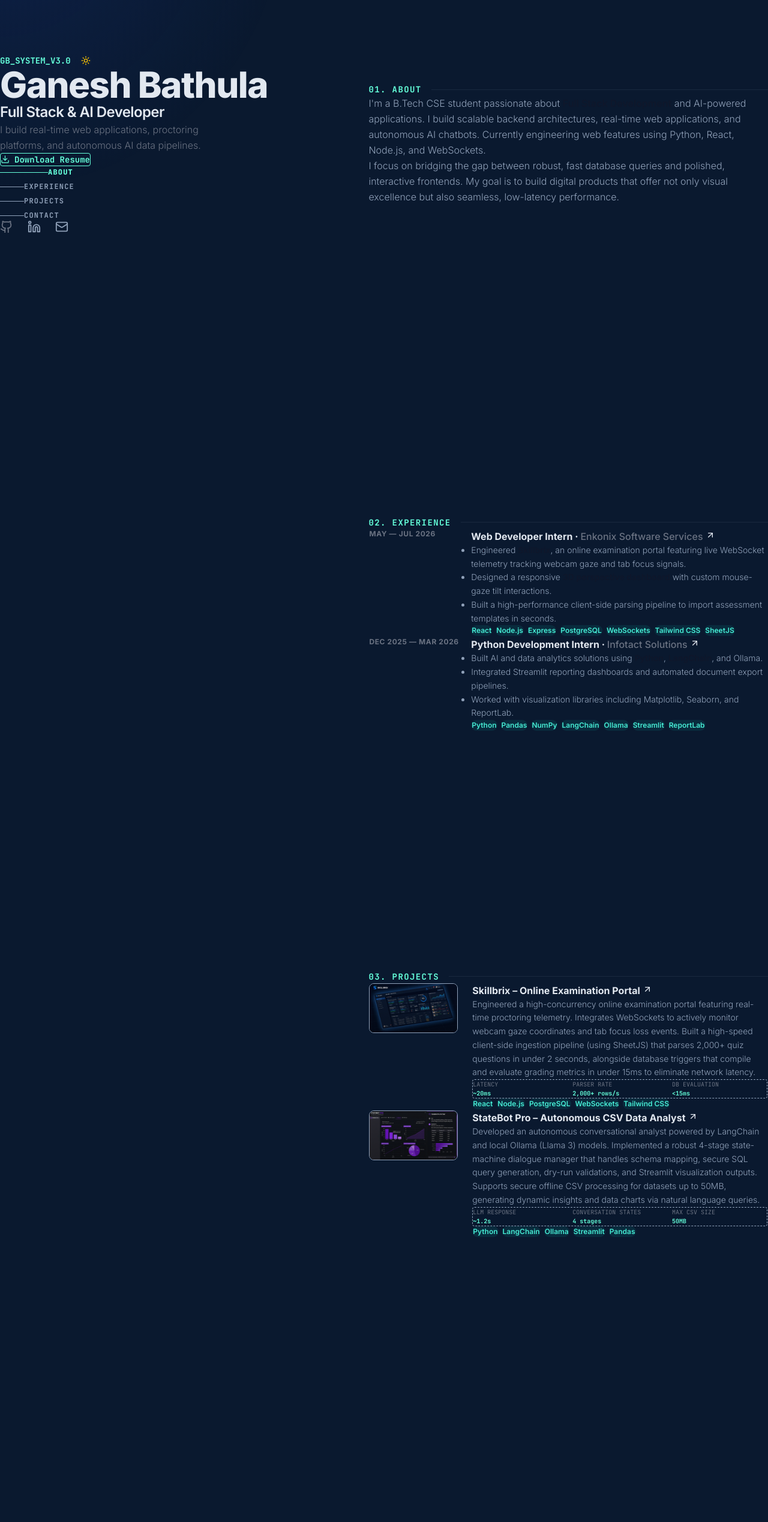
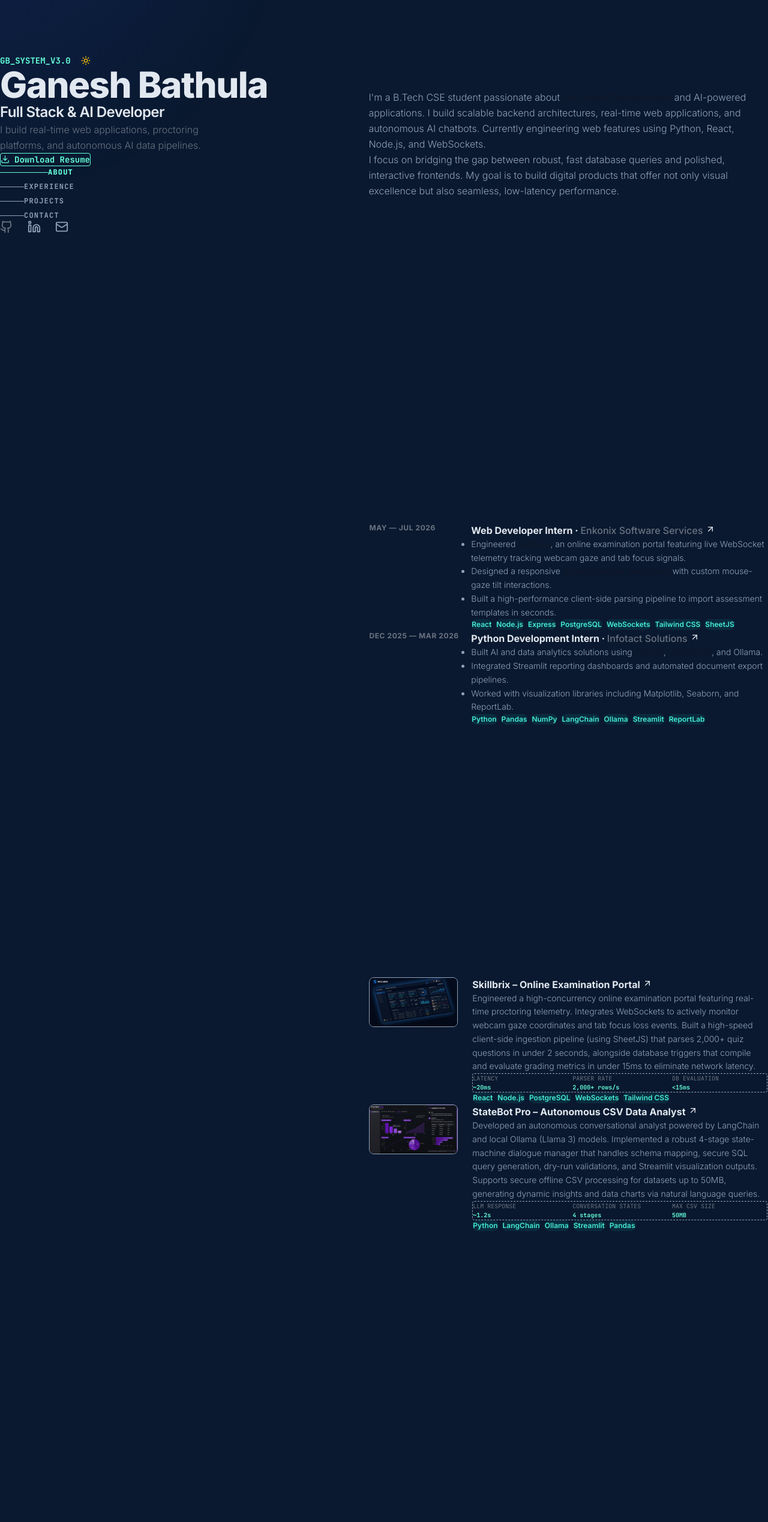
Before and after one commit to Ganesh5710/Portfolio, a Next.js app: page / in a window 1280 px wide. Shown: the part 160-2697 px from the top of the page at 60% size. Built offline with nearby package versions, Linux system fonts and the light colour scheme.

Commit message:
style: hide section headings in right column on desktop to match reference site

```diff
--- a/src/components/About.js
+++ b/src/components/About.js
@@ -3,8 +3,8 @@ import React from 'react';
 const About = () => {
   return (
     <div className="space-y-6">
-      {/* Section Title - Increased Font Size */}
-      <h2 className="text-sm font-mono font-bold text-[var(--color-accent-teal)] uppercase tracking-widest flex items-center gap-4 select-none">
+      {/* Section Title - Hidden on Desktop */}
+      <h2 className="text-sm font-mono font-bold text-[var(--color-accent-teal)] uppercase tracking-widest flex items-center gap-4 select-none lg:hidden">
         <span>01. ABOUT</span>
         <span className="h-px bg-slate-700/40 dark:bg-slate-800/60 flex-grow"></span>
       </h2>
--- a/src/components/Contact.js
+++ b/src/components/Contact.js
@@ -7,9 +7,9 @@ const Contact = () => {
 
   return (
     <div className="space-y-6">
-      {/* Section Title - Increased Font Size */}
-      <h2 className="text-sm font-mono font-bold text-[var(--color-accent-teal)] uppercase tracking-widest flex items-center gap-4 select-none">
-        <span>06. CONTACT</span>
+      {/* Section Title - Hidden on Desktop */}
+      <h2 className="text-sm font-mono font-bold text-[var(--color-accent-teal)] uppercase tracking-widest flex items-center gap-4 select-none lg:hidden">
+        <span>04. CONTACT</span>
         <span className="h-px bg-slate-700/40 dark:bg-slate-800/60 flex-grow"></span>
       </h2>
 
--- a/src/components/Experience.js
+++ b/src/components/Experience.js
@@ -34,8 +34,8 @@ const Experience = () => {
 
   return (
     <div className="space-y-6">
-      {/* Section Title - Increased Font Size */}
-      <h2 className="text-sm font-mono font-bold text-[var(--color-accent-teal)] uppercase tracking-widest flex items-center gap-4 select-none">
+      {/* Section Title - Hidden on Desktop */}
+      <h2 className="text-sm font-mono font-bold text-[var(--color-accent-teal)] uppercase tracking-widest flex items-center gap-4 select-none lg:hidden">
         <span>02. EXPERIENCE</span>
         <span className="h-px bg-slate-700/40 dark:bg-slate-800/60 flex-grow"></span>
       </h2>
--- a/src/components/Projects.js
+++ b/src/components/Projects.js
@@ -37,8 +37,8 @@ const Projects = () => {
 
   return (
     <div className="space-y-6">
-      {/* Section Title - Increased Font Size */}
-      <h2 className="text-sm font-mono font-bold text-[var(--color-accent-teal)] uppercase tracking-widest flex items-center gap-4 select-none">
+      {/* Section Title - Hidden on Desktop */}
+      <h2 className="text-sm font-mono font-bold text-[var(--color-accent-teal)] uppercase tracking-widest flex items-center gap-4 select-none lg:hidden">
         <span>03. PROJECTS</span>
         <span className="h-px bg-slate-700/40 dark:bg-slate-800/60 flex-grow"></span>
       </h2>
```
